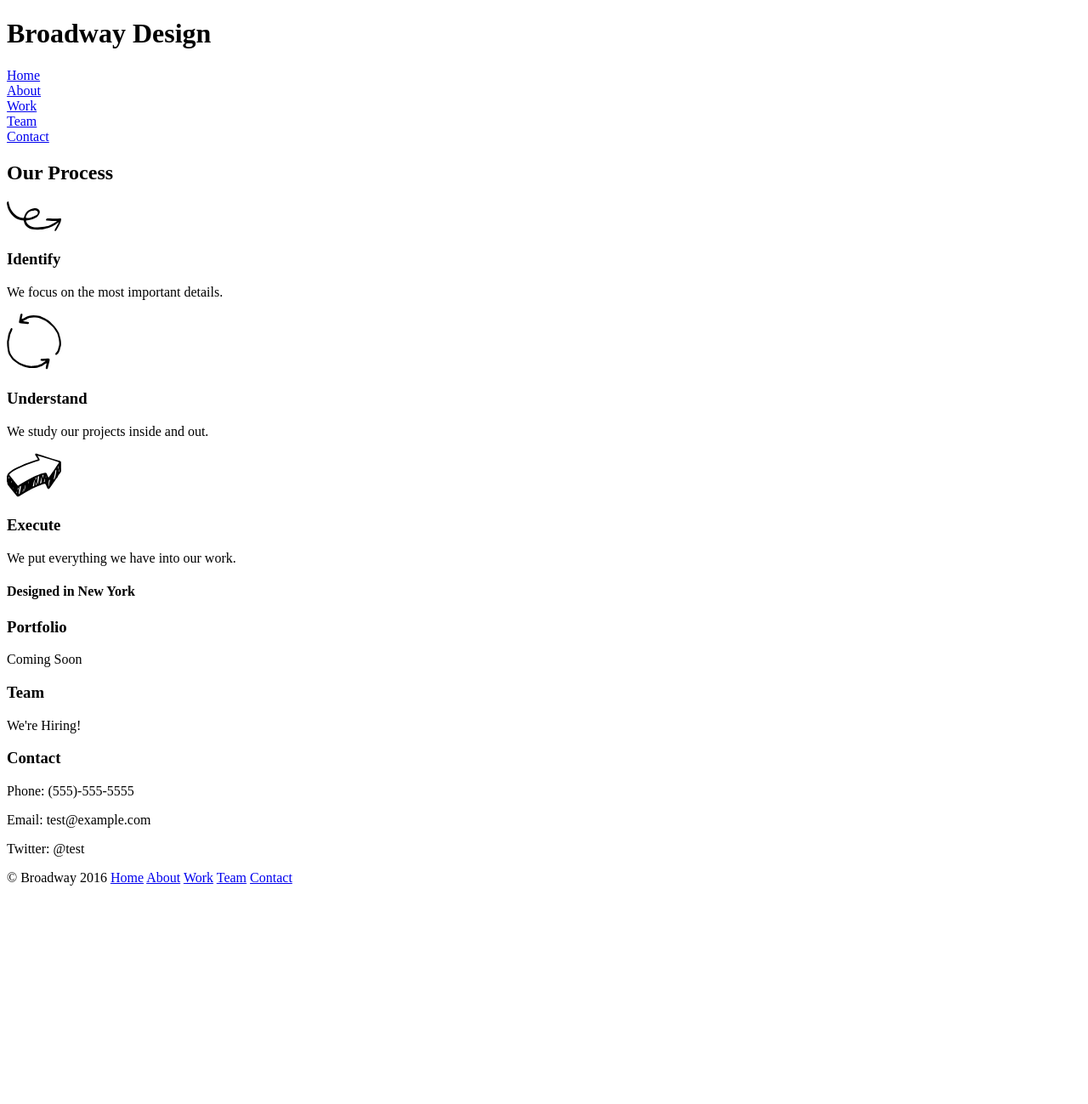
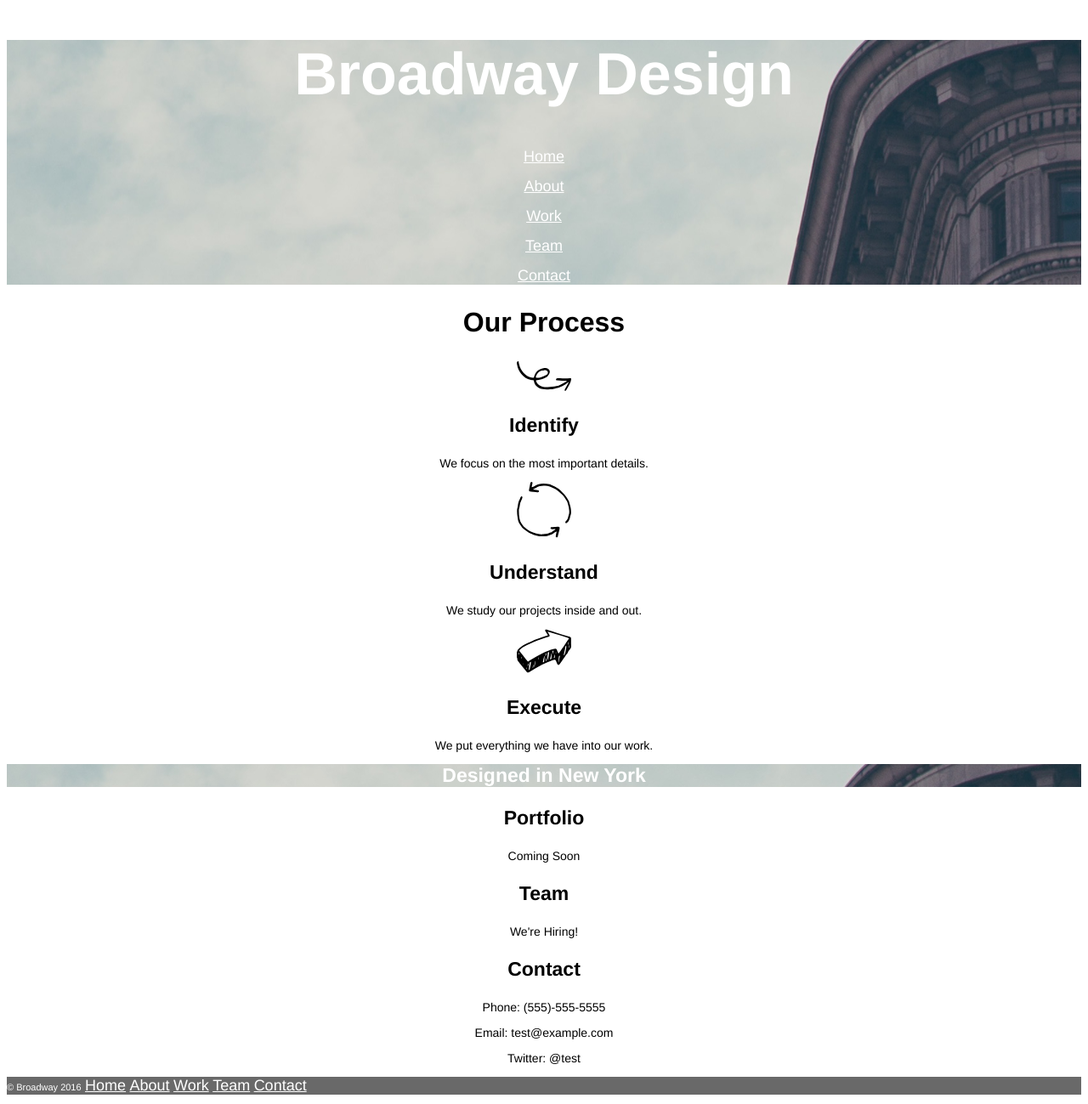
Before and after one commit to axisguy/Broadway, a plain HTML site: page index.html in a window 1280 px wide. Shown: the whole page at 85% size. Before the commit the page ends 1058 px from the top, so only its background shows below. Drawn offline with Linux system fonts and the light colour scheme.

Commit message:
Add css and background images

```diff
--- a/index.html
+++ b/index.html
@@ -12,14 +12,18 @@
 
 <!--Title / Link Section-->
 
+<div class="top">
   <div id="title">
     <h1>Broadway Design</h1>
   </div>
-<a href="#contact">Home</a><br>
-<a href="#contact">About</a><br>
-<a href="#contact">Work</a><br>
-<a href="#contact">Team</a><br>
+  <div class="toplinks">
+    <p><a href="#contact">Home</a></p>
+    <p><a href="#contact">About</a></p>
+    <p><a href="#contact">Work</a></p>
+    <p><a href="#contact">Team</a></p>
     <a href="#contact">Contact</a>
+  </div>
+</div>
 
 <!--Process-->
 
@@ -45,7 +49,9 @@
 
 <!--Designed in NY-->
 
-<h4>Designed in New York</h4>
+<div class="nydesign"
+  <h3>Designed in New York</h3>
+</div>
 
 <!--Portfolio-->
 
@@ -66,13 +72,15 @@
 
 <!--Copyright / Bottom Links-->
 
-<p>© Broadway 2016
+<div class="bottomlinks"
+  <p><span id="copyright">© Broadway 2016</span>
     <a href="#title">Home</a>
     <a href="#title">About</a>
     <a href="#title">Work</a>
     <a href="#title">Team</a>
     <a href="#title">Contact</a>
   </p>
+</div>
 
   </body>
 
--- a/resources/css/style.css
+++ b/resources/css/style.css
@@ -0,0 +1,50 @@
+html {
+  font-family: Helvetica;
+  text-align: center;
+}
+
+.top {
+  background-image: url(../images/the-flatiron-building.png);
+}
+
+h1 {
+  font-size: 70px;
+  font-weight: bold;
+  color: white;
+}
+
+h2 {
+  font-size: 32px;
+  font-weight: bold;
+}
+
+h3 {
+  font-size: 23px;
+  font-weight: bold;
+}
+
+p {
+  font-size: 14px;
+}
+
+a {
+  font-size: 18px;
+  color: white;
+}
+
+.nydesign {
+  font-size: 23px;
+  font-weight: bold;
+  color: white;
+  background-image: url(../images/the-flatiron-building.png);
+}
+
+.bottomlinks {
+  text-align: left;
+  background-color: dimgray;
+  color: white;
+}
+
+#copyright {
+  font-size: 11px;
+}
```
Lines whose indentation alone changed are shown as unchanged.
